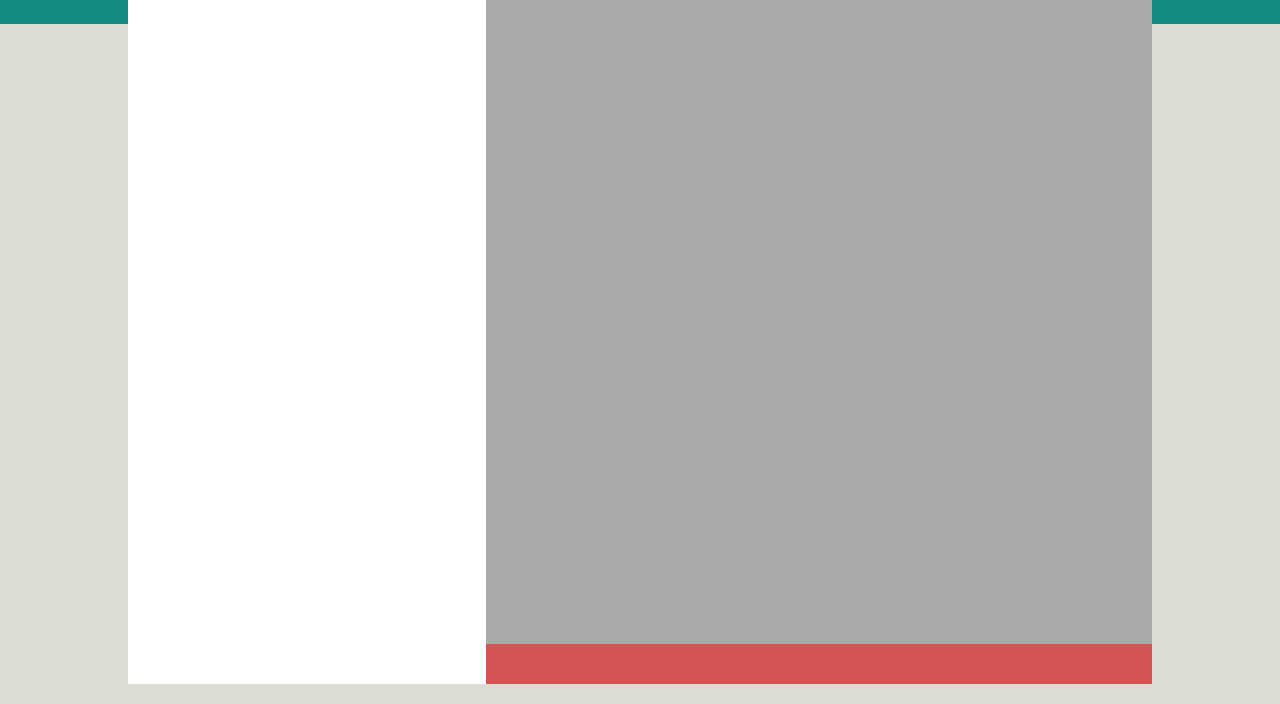
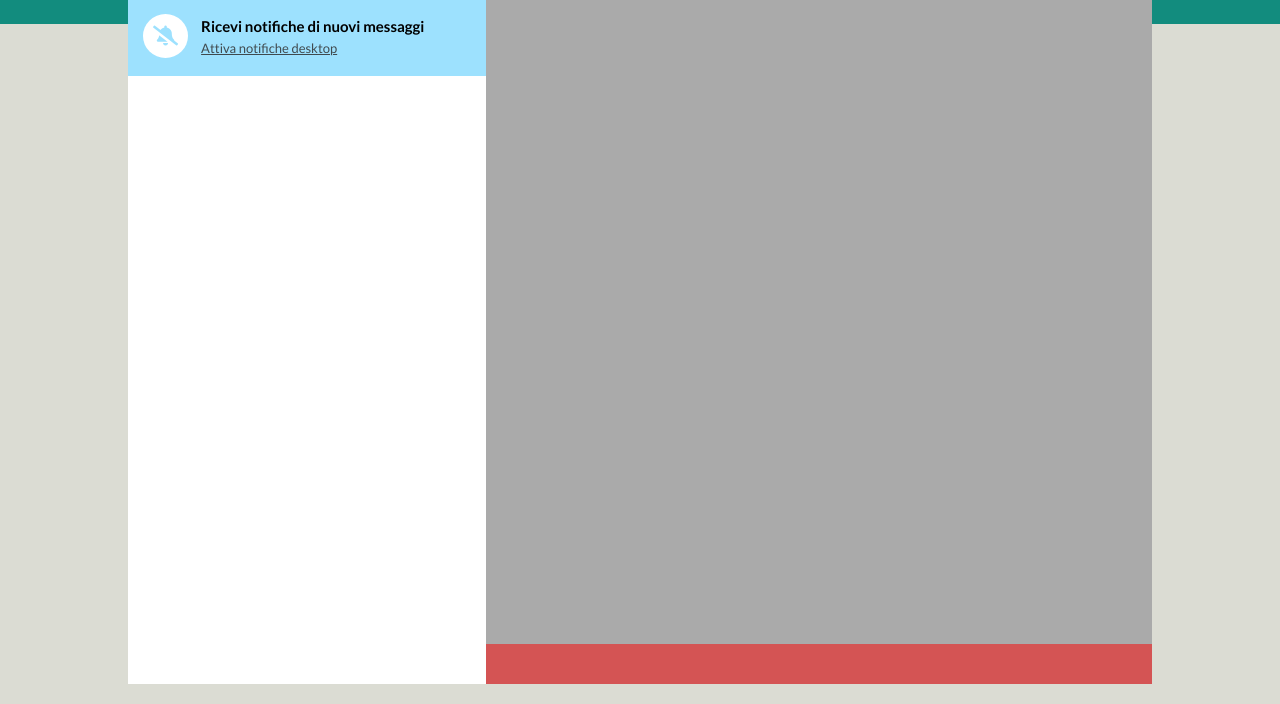
Before and after one commit to Robert-Stefan/vue-boolzapp, a plain HTML site: page index.html in a window 1280 px wide. Shown: the part 96-800 px from the top of the page. Drawn offline with nearby package versions, Linux system fonts and the light colour scheme.

Commit message:
Add notification bar

```diff
--- a/index.html
+++ b/index.html
@@ -26,6 +26,15 @@
                 <i class="fas fa-comment-alt"></i>
                 <i class="fas fa-circle-notch"></i>
             </div>
+            <div class="notification-bar">
+                <div class="notify">
+                <i class="fas fa-bell-slash"></i>
+                </div>
+                <div class="activenotify">
+                    <span><p>Ricevi notifiche di nuovi messaggi</p></span>
+                    <span><a style="color: #303030d9;" href="#">Attiva notifiche desktop</a></span>
+                </div>
+            </div>
         </aside>
 
         <main class="content">
--- a/main.css
+++ b/main.css
@@ -81,3 +81,41 @@ body {
     color: #808080;
     cursor: pointer;
 }
+
+.side .notification-bar {
+    background: #9de1fe;
+}
+
+.side .notification-bar .notify {
+    display: inline-block;
+    background-color: #fff;
+    margin-top: 15px;
+    margin-left: 15px;
+    border-radius: 50%;
+    cursor: pointer;
+}
+
+.notify i {
+    padding: 12px 10px;
+    font-size: 20px;
+    color: #9de1fe;
+}
+
+.activenotify {
+    padding-top: 10px;
+    padding-left: 10px;
+    display: inline-block;
+    margin-bottom: 25px;
+    transform: translateY(10px);
+}
+
+.activenotify span:first-child {
+    font-size: 15px;
+    font-weight: bold;
+}
+
+.activenotify span:last-child {
+    display: block;
+    line-height: 2;
+    font-size: 13px;
+}
```
